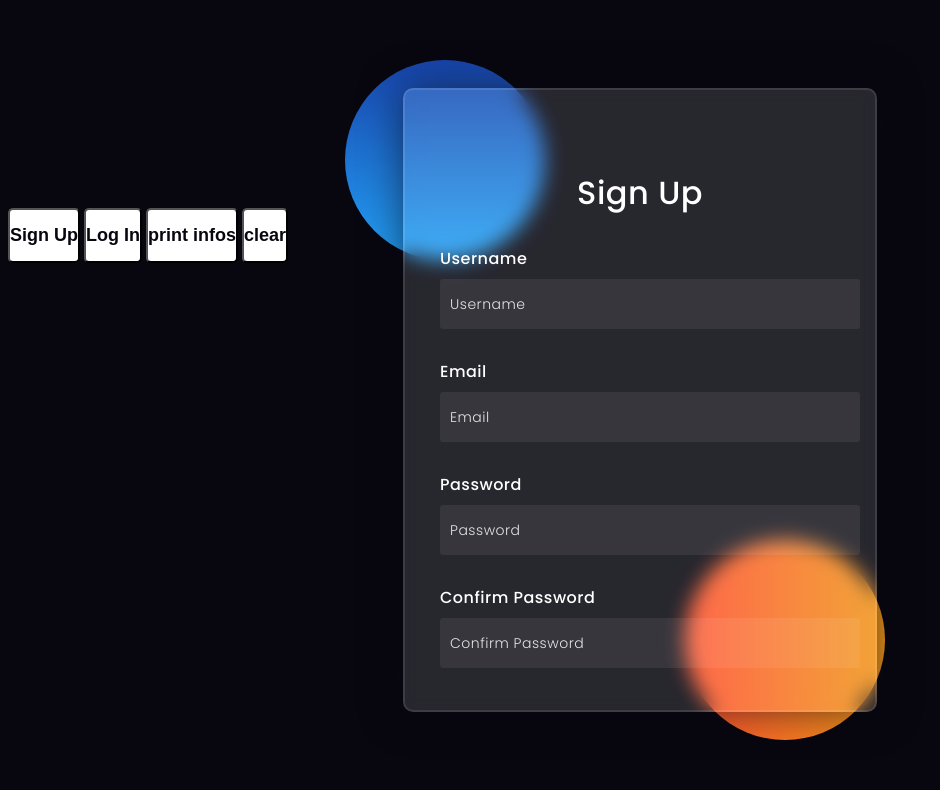
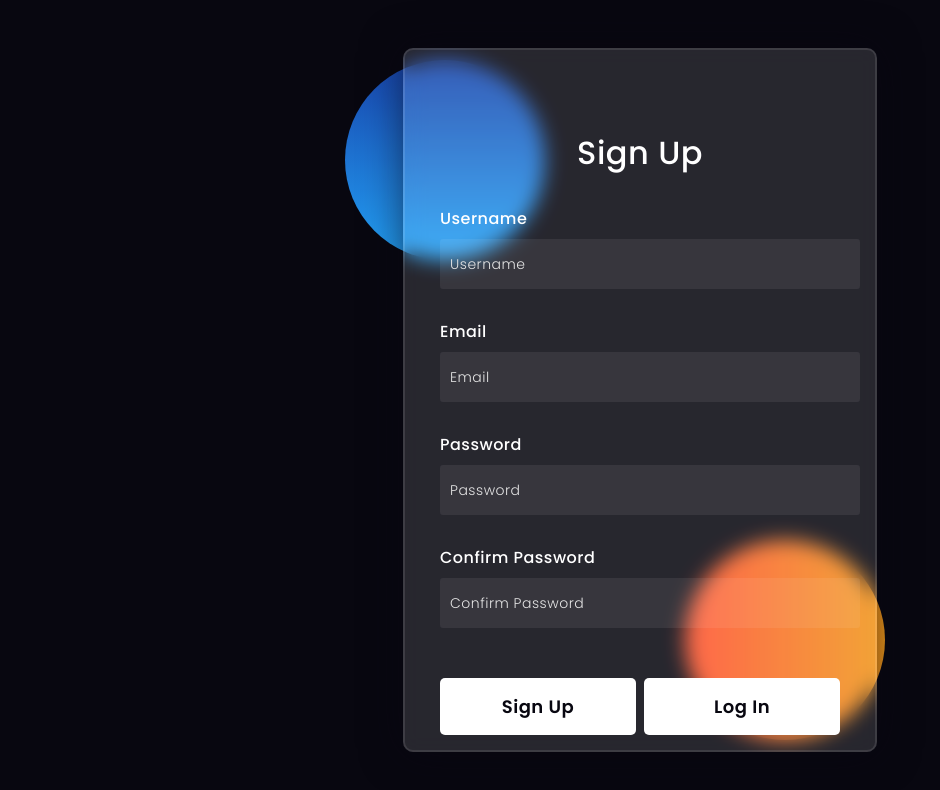
Before and after one commit to Hiidow/Projet-e-commerce---INFRA-Integ-Cont, a plain HTML site: page signup.html in a window 1280 px wide. Shown: the whole page, without its empty margins (0-940 px from the left). Drawn offline with Linux system fonts and the light colour scheme.

Commit message:
Update form height and button width

```diff
--- a/assets/css/style_signup.css
+++ b/assets/css/style_signup.css
@@ -38,8 +38,8 @@ body{
     right: -30px;
     bottom: -80px;
 }
-form{
-    height: 520px;
+#form{
+    height: 600px;
     width: 400px;
     background-color: rgba(255,255,255,0.13);
     position: absolute;
@@ -52,14 +52,14 @@ form{
     box-shadow: 0 0 40px rgba(8,7,16,0.6);
     padding: 50px 35px;
 }
-form *{
+#form *{
     font-family: 'Poppins',sans-serif;
     color: #ffffff;
     letter-spacing: 0.5px;
     outline: none;
     border: none;
 }
-form h3{
+#form h3{
     font-size: 32px;
     font-weight: 500;
     line-height: 42px;
@@ -121,8 +121,7 @@ button{
 }
 
 #button {
-    margin-top: 200px;
-    width: 100%;
+    width: 49%;
     background-color: #ffffff;
     color: #080710;
     padding: 15px 0;
@@ -130,11 +129,10 @@ button{
     font-weight: 600;
     border-radius: 5px;
     cursor: pointer;
-    width: auto;
 }
 #button2 {
-    margin-top: 200px;
-    width: 100%;
+    width: 49%;
+    margin-left: 4px;
     background-color: #ffffff;
     color: #080710;
     padding: 15px 0;
@@ -142,29 +140,4 @@ button{
     font-weight: 600;
     border-radius: 5px;
     cursor: pointer;
-    width: auto;
 }
-#button3 {
-    margin-top: 200px;
-    width: 100%;
-    background-color: #ffffff;
-    color: #080710;
-    padding: 15px 0;
-    font-size: 18px;
-    font-weight: 600;
-    border-radius: 5px;
-    cursor: pointer;
-    width: auto;
-}
-#button4 {
-    margin-top: 200px;
-    width: 100%;
-    background-color: #ffffff;
-    color: #080710;
-    padding: 15px 0;
-    font-size: 18px;
-    font-weight: 600;
-    border-radius: 5px;
-    cursor: pointer;
-    width: auto;
-}
--- a/assets/js/signup.js
+++ b/assets/js/signup.js
@@ -39,18 +39,10 @@ document.getElementById('button').addEventListener('click', function() {
 
   // Stocker les informations de l'utilisateur en local
   localStorage.setItem("users", JSON.stringify(users));
+  console.log(JSON.parse(localStorage.getItem("users")));
 });
 
 
 document.getElementById('button2').addEventListener('click', function() {
-  console.log(JSON.parse(localStorage.getItem("users")));
-});
-
-document.getElementById('button3').addEventListener('click', function() {
   window.location.href = "file:///D:/cours/EPSI/Integration_Continue/Projet-e-commerce---INFRA-Integ-Cont/login.html";
 });
-
-document.getElementById("button4").addEventListener('click', function() {
-  //clear local storage
-  localStorage.clear();
-})
--- a/signup.html
+++ b/signup.html
@@ -13,7 +13,7 @@
         <div class="shape"></div>
         <div class="shape"></div>
     </div>
-    <form>
+    <div id="form">
         <h3>Sign Up</h3>
 
         <label for="username">Username</label>
@@ -27,11 +27,9 @@
 
         <label for="password_confirmation">Confirm Password</label>
         <input type="password" placeholder="Confirm Password" id="password_confirmation">
-    </form>
-    <button id="button" class="float-left submit-button" >Sign Up</button>
-    <button id="button3" class="float-left submit-button" >Log In</button>
-    <button id="button2" class="float-left submit-button" >print infos</button>
-    <button id="button4" class="float-left submit-button" >clear</button>
+        <button id="button" class="float-left submit-button" >Sign Up</button>
+        <button id="button2" class="float-left submit-button" >Log In</button>
+    </div>
 
     <h1 id="test"></h1>
 
```
